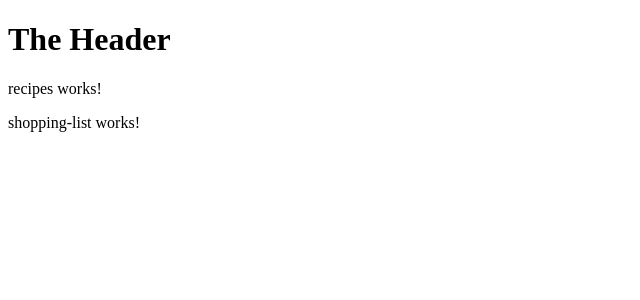
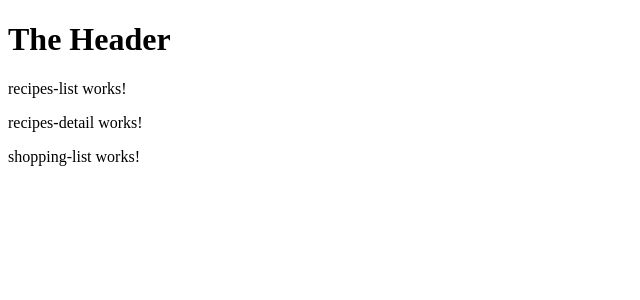
Before and after one commit to we-live-inside-a-dream/angular-shoppingList-app, an Angular app: page / in a window 1280 px wide. Shown: the top 300 px of the page, without its empty margins (0-640 px from the left). Built offline with nearby package versions, Linux system fonts and the light colour scheme.

Commit message:
imported app recipes list and details into recipes component

```diff
--- a/src/app/recipes/recipes.component.html
+++ b/src/app/recipes/recipes.component.html
@@ -1 +1,8 @@
-<p>recipes works!</p>
+<div class="row">
+    <div class="col-md-5">
+        <app-recipes-list></app-recipes-list>
+    </div>
+    <div class="col-md-7">
+        <app-recipes-detail></app-recipes-detail>
+    </div>
+</div>
```
